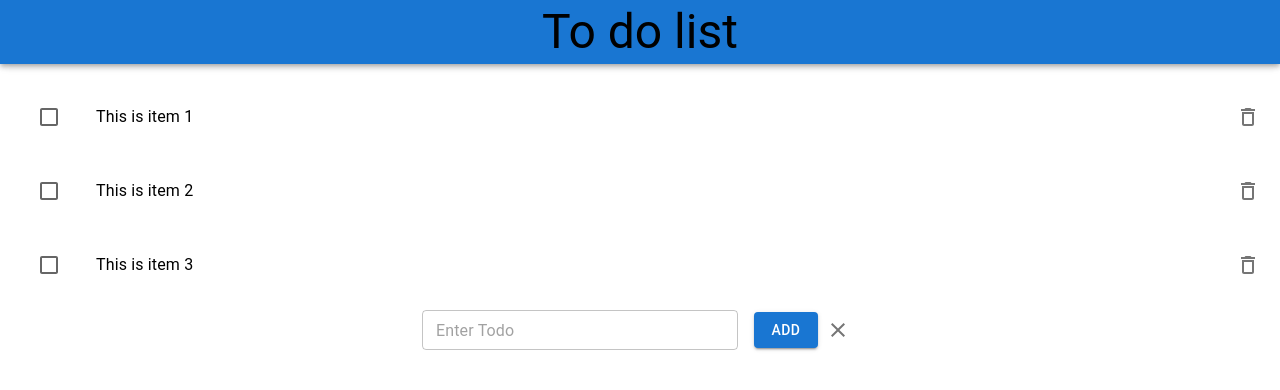
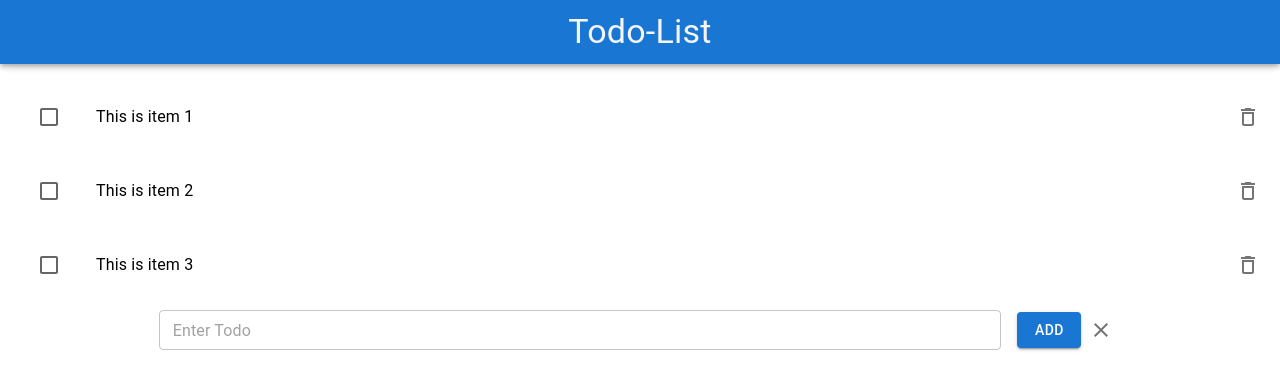
Before and after one commit to akr99799/class-base-todo, a React (Create React App) app: page / in a window 1280 px wide. Both pictures are taken after a click on the button 640 px from the left and 330 px from the top of the page. Shown: the top 390 px of the page. Built offline with nearby package versions, Linux system fonts and the light colour scheme.

Commit message:
fix: optimized for smaller screen

```diff
--- a/public/index.html
+++ b/public/index.html
@@ -8,33 +8,10 @@
       name="description"
       content="Web site created using create-react-app"
     />
-    <!--
-      manifest.json provides metadata used when your web app is installed on a
-      user's mobile device or desktop. See https://developers.google.com/web/fundamentals/web-app-manifest/
-    -->
-    <!--
-      Notice the use of %PUBLIC_URL% in the tags above.
-      It will be replaced with the URL of the `public` folder during the build.
-      Only files inside the `public` folder can be referenced from the HTML.
-
-      Unlike "/favicon.ico" or "favicon.ico", "%PUBLIC_URL%/favicon.ico" will
-      work correctly both with client-side routing and a non-root public URL.
-      Learn how to configure a non-root public URL by running `npm run build`.
-    -->
-    <title>React App</title>
+    <title>Todo list</title>
   </head>
   <body>
     <noscript>You need to enable JavaScript to run this app.</noscript>
     <div id="root"></div>
-    <!--
-      This HTML file is a template.
-      If you open it directly in the browser, you will see an empty page.
-
-      You can add webfonts, meta tags, or analytics to this file.
-      The build step will place the bundled scripts into the <body> tag.
-
-      To begin the development, run `npm start` or `yarn start`.
-      To create a production bundle, use `npm run build` or `yarn build`.
-    -->
   </body>
 </html>
--- a/src/App.js
+++ b/src/App.js
@@ -20,7 +20,6 @@ import { withStyles } from '@mui/styles'
 import { AddOutlined, CloseOutlined, DeleteOutline } from '@mui/icons-material'
 
 const styles = (theme) => ({
-  root: {},
   header: {
     display: 'flex',
     justifyContent: 'center',
@@ -83,17 +82,17 @@ class App extends Component {
   render = () => {
     const { classes } = this.props
     return (
-      <Box className={classes.root}>
+      <Box>
         <AppBar position={'fixed'}>
           <Toolbar className={classes.header}>
-            <Typography variant={'h3'}>To do list</Typography>
+            <Typography variant={'h4'} color={'whitesmoke'} >Todo-List</Typography>
           </Toolbar>
         </AppBar>
         <Toolbar />
         <List>
           {this.state.todos.map((todo, index) => (
             <ListItem
-              key={index}
+              key={`${todo.description}-${index}`}
               secondaryAction={
                 <Tooltip title={'Delete'}>
                   <IconButton
@@ -107,7 +106,6 @@ class App extends Component {
               }
             >
               <ListItemButton
-                role={undefined}
                 onClick={() => this.handleToggle(index)}
               >
                 <ListItemIcon>
@@ -139,7 +137,7 @@ class App extends Component {
           </Box>
         ) : (
           <Grid container xs={12} className={classes.addField}>
-            <Grid item xs={3} mr={2}>
+            <Grid item xs={8} mr={2}>
               <TextField
                 aria-label={'Enter Todo'}
                 placeholder={'Enter Todo'}
@@ -152,7 +150,7 @@ class App extends Component {
                 }}
               />
             </Grid>
-            <Grid item xs={'auto'}>
+            <Grid item xs={2} sm={'auto'}>
               <Button
                 type={'submit'}
                 variant={'contained'}
@@ -161,7 +159,7 @@ class App extends Component {
                 Add
               </Button>
             </Grid>
-            <Grid item xs={'auto'}>
+            <Grid item xs={1} sm={'auto'}>
               <Tooltip title={'Close'}>
                 <IconButton onClick={() => this.setState({ open: true })}>
                   <CloseOutlined />
```
Also changed, not shown: 2 other files (tests, documents, lock files or other folders).
